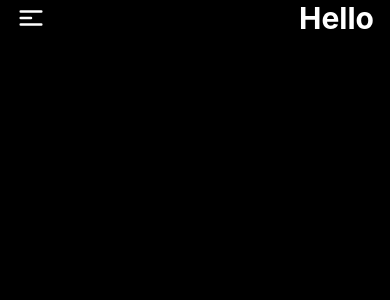
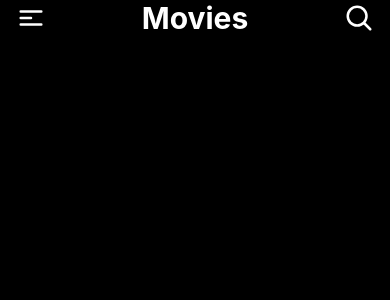
Before and after one commit to marikaferrari/movies-catalog-react-native-app, a React Native app: screen /Home in a window 390 px wide. Shown: the top 300 px of the page. Built offline with nearby package versions, Linux system fonts and the light colour scheme.

Commit message:
HomeScreen (navbar) basic styling

```diff
--- a/screens/HomeScreen.js
+++ b/screens/HomeScreen.js
@@ -14,7 +14,10 @@ export default function HomeScreen() {
         <StatusBar style="light" />
         <View className="flex-row justify-between items-center mx-4">
           <Bars3CenterLeftIcon size="30" strokeWidth={2} color="white" />
-          <Text className="text-white text-3xl font-bold">Hello</Text>
+          <Text className="text-white text-3xl font-bold">Movies</Text>
+          <TouchableOpacity>
+            <MagnifyingGlassIcon size="30" strokeWidth={2} color="white" />
+          </TouchableOpacity>
         </View>
       </SafeAreaView>
     </View>
```
